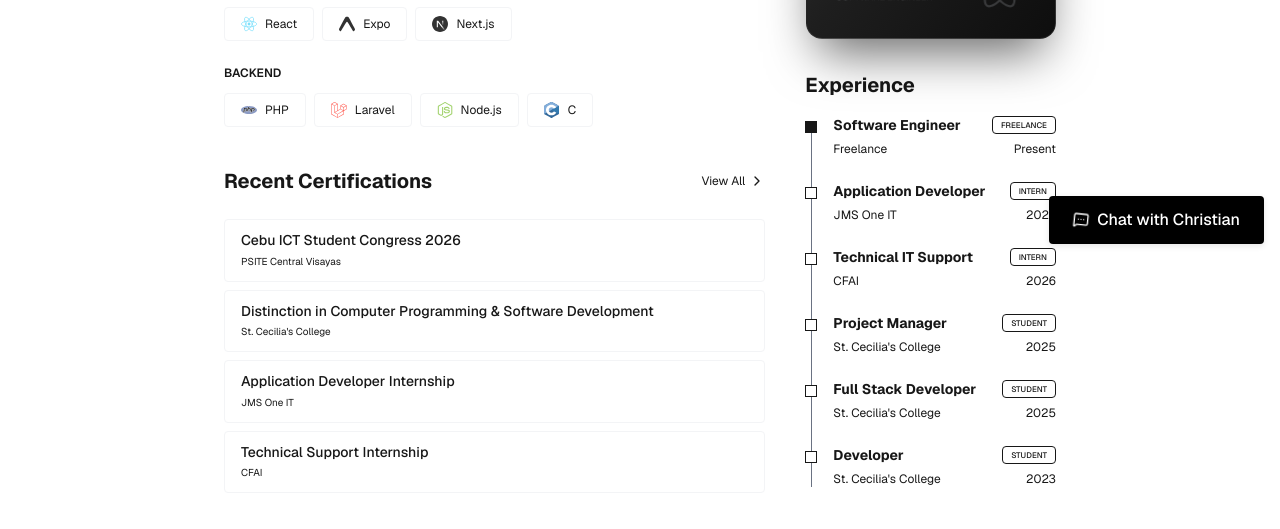
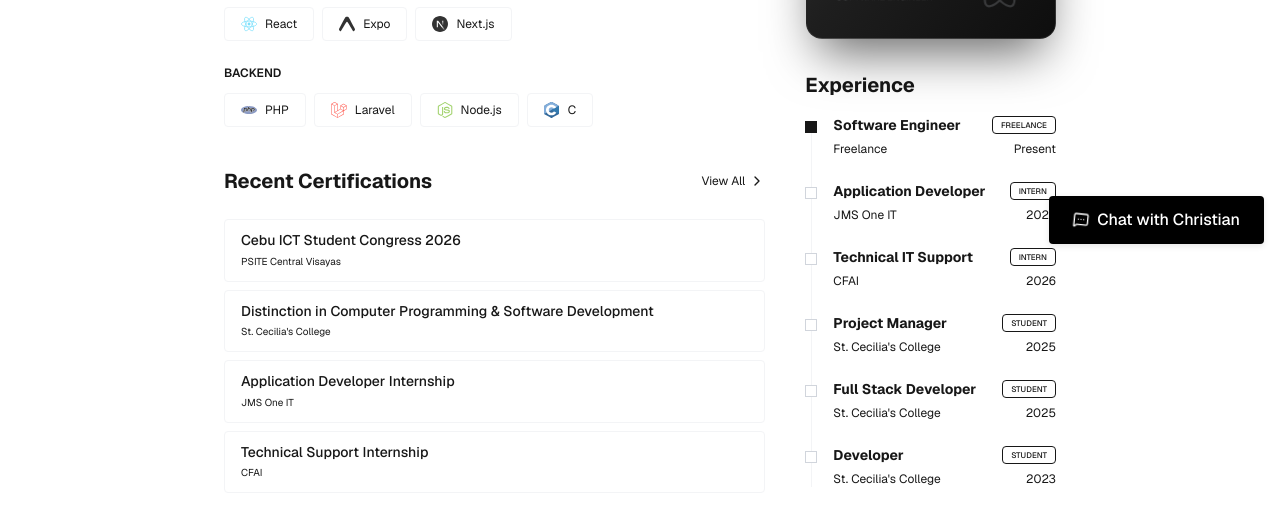
Before and after one commit to cjabendan/cj-dev, a Next.js app: page / in a window 1280 px wide. Shown: the part 540-1069 px from the top of the page. Built offline with nearby package versions, Linux system fonts and the light colour scheme; no server answers; grey boxes are pictures that could not be loaded.

Commit message:
chore: improve ui color consistency

```diff
--- a/app/(routes)/tech-stack/page.tsx
+++ b/app/(routes)/tech-stack/page.tsx
@@ -17,7 +17,7 @@
               {group.skills.map((skill) => (
                 <div
                   key={skill.name}
-                  className="flex items-center gap-3 px-3 py-2 border border-gray-200 dark:border-gray-900 rounded-sm bg-card hover:bg-muted/50 transition-colors"
+                  className="flex items-center gap-3 px-3 py-2 border border-gray-100 dark:border-gray-900 rounded-sm bg-card hover:bg-muted/50 transition-colors"
                 >
                   <Image
                     src={skill.icon}
--- a/components/sections/Experience.tsx
+++ b/components/sections/Experience.tsx
@@ -9,7 +9,7 @@
     <div className="p-4 col-span-1 md:col-span-4 space-y-4 group animate-fade-in animation-delay-200">
       <h2 className="text-lg sm:text-xl font-bold">Experience</h2>
       <div className="flex flex-col relative gap-6">
-        <div className="absolute left-[6px] top-3 bottom-0 w-[1px] bg-gray-500 z-0"></div>
+        <div className="absolute left-[6px] top-3 bottom-0 w-[1px] bg-gray-100 dark:bg-gray-800 z-0"></div>
 
         {sortedExperiences.map((exp, index) => (
           <div key={exp.id} className="relative pl-7 z-10">
@@ -17,7 +17,7 @@
               className={`absolute left-0 top-1.5 w-3 h-3 border-1 border-accent transition-colors ${
                 index === 0
                   ? "bg-[var(--foreground)]"
-                  : "bg-[var(--background)]"
+                  : "bg-[var(--background)] border-gray-300 dark:border-gray-800"
               }`}
             ></div>
             <div className="flex flex-col gap-1.5">
--- a/components/sections/Projects.tsx
+++ b/components/sections/Projects.tsx
@@ -78,7 +78,7 @@
                 href={project.url === "null" ? undefined : project.url}
                 rel="noopener noreferrer"
                 target="_blank"
-                className={`border-t border-gray-100 dark:border-gray-900 rounded-sm p-4 space-y-2 flex-1 flex flex-col justify-between ${
+                className={`border-t border-gray-100 dark:border-gray-900 p-4 space-y-2 flex-1 flex flex-col justify-between ${
                   project.url === "null"
                     ? "pointer-events-none"
                     : "cursor-pointer"
--- a/components/sections/Recommendations.tsx
+++ b/components/sections/Recommendations.tsx
@@ -47,7 +47,7 @@
 
   return (
     <section className="flex flex-col gap-6 p-4">
-      <div className="flex items-center justify-between pb-7 border-b border-gray-200 dark:border-gray-700">
+      <div className="flex items-center justify-between pb-7 border-b border-gray-200 dark:border-gray-900">
         <h2 className="text-lg sm:text-xl font-bold">Recommendations</h2>
         <a
           href="https://www.linkedin.com/in/christian-james-abendan-2218a640a/details/recommendations/"
```
